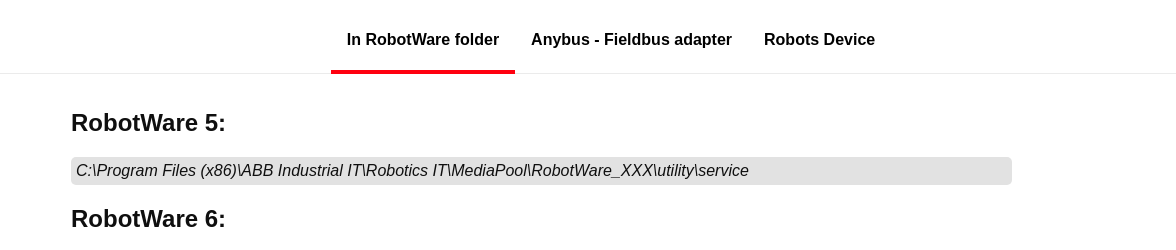
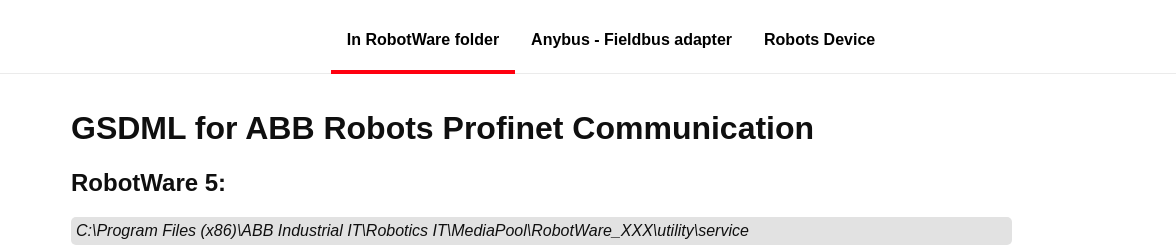
Before and after one commit to FLo-ABB/GSDML_ABB_ROBOTS, a plain HTML site: page index.html in a window 1280 px wide. Shown: the top 250 px of the page, 104-1280 px from the left. Drawn offline with Linux system fonts and the light colour scheme.

Commit message:
add title

```diff
--- a/index.html
+++ b/index.html
@@ -17,6 +17,7 @@
         <div id="container">
             <div id="In RobotWare folder" class="tabcontent">
                 <div id="chart">
+                    <h1>GSDML for ABB Robots Profinet Communication</h1>
                     <h2>RobotWare 5:</h2>
                     <div class="path">C:\Program Files (x86)\ABB Industrial IT\Robotics IT\MediaPool\RobotWare_XXX\utility\service</div>
                     <h2>RobotWare 6:</h2>
```
